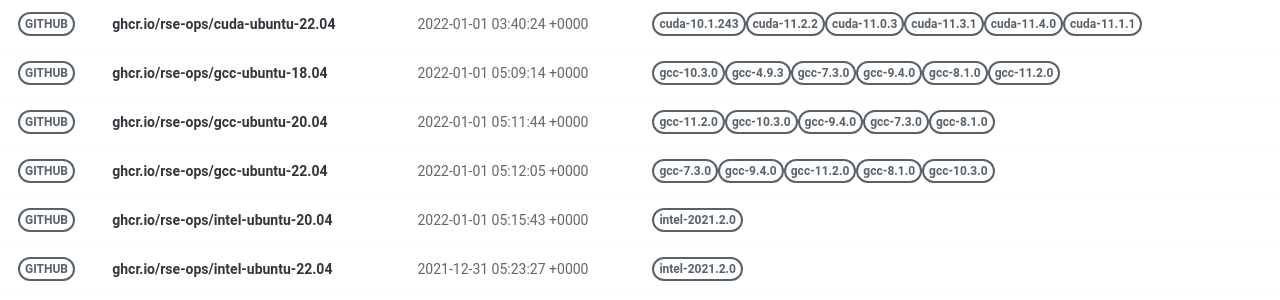
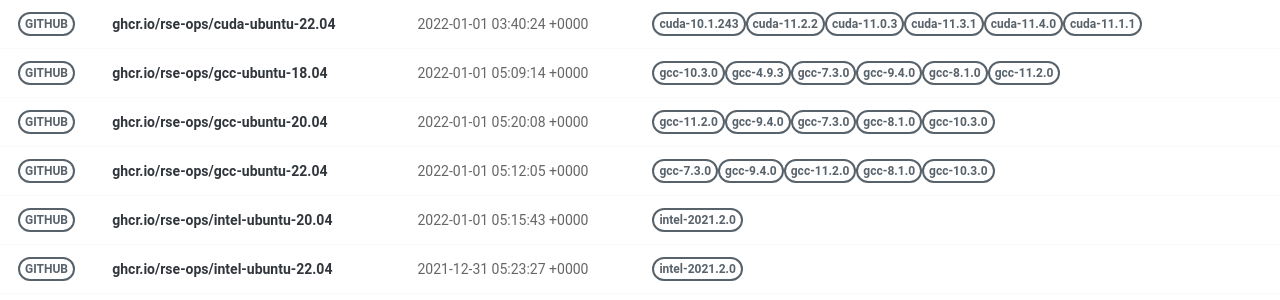
Before and after one commit to rse-ops/docker-images, a Jekyll site: the page built from pages/index.md, in a window 1280 px wide. Shown: the part 326-626 px from the top of the page. Built offline with Jekyll 4.4.1, drawn with Linux system fonts in a browser that asks for light colours; nearby versions of some CDN libraries.

Commit message:
Automated push to update library 2022-01-01

```diff
--- a/_library/ghcr.io-rse-ops-gcc-ubuntu-20.04.md
+++ b/_library/ghcr.io-rse-ops-gcc-ubuntu-20.04.md
@@ -1,7 +1,7 @@
 ---
 layout: container
 name: ghcr.io/rse-ops/gcc-ubuntu-20.04
-updated_at: 2022-01-01 05:11:44.454916
+updated_at: 2022-01-01 05:20:08.125596
 
 
 container_url: https://github.com/orgs/rse-ops/packages/container/package/gcc-ubuntu-20.04
```
Also changed, not shown: other parts of _library/ghcr.io-rse-ops-gcc-ubuntu-20.04.md (+3 -3 lines).
